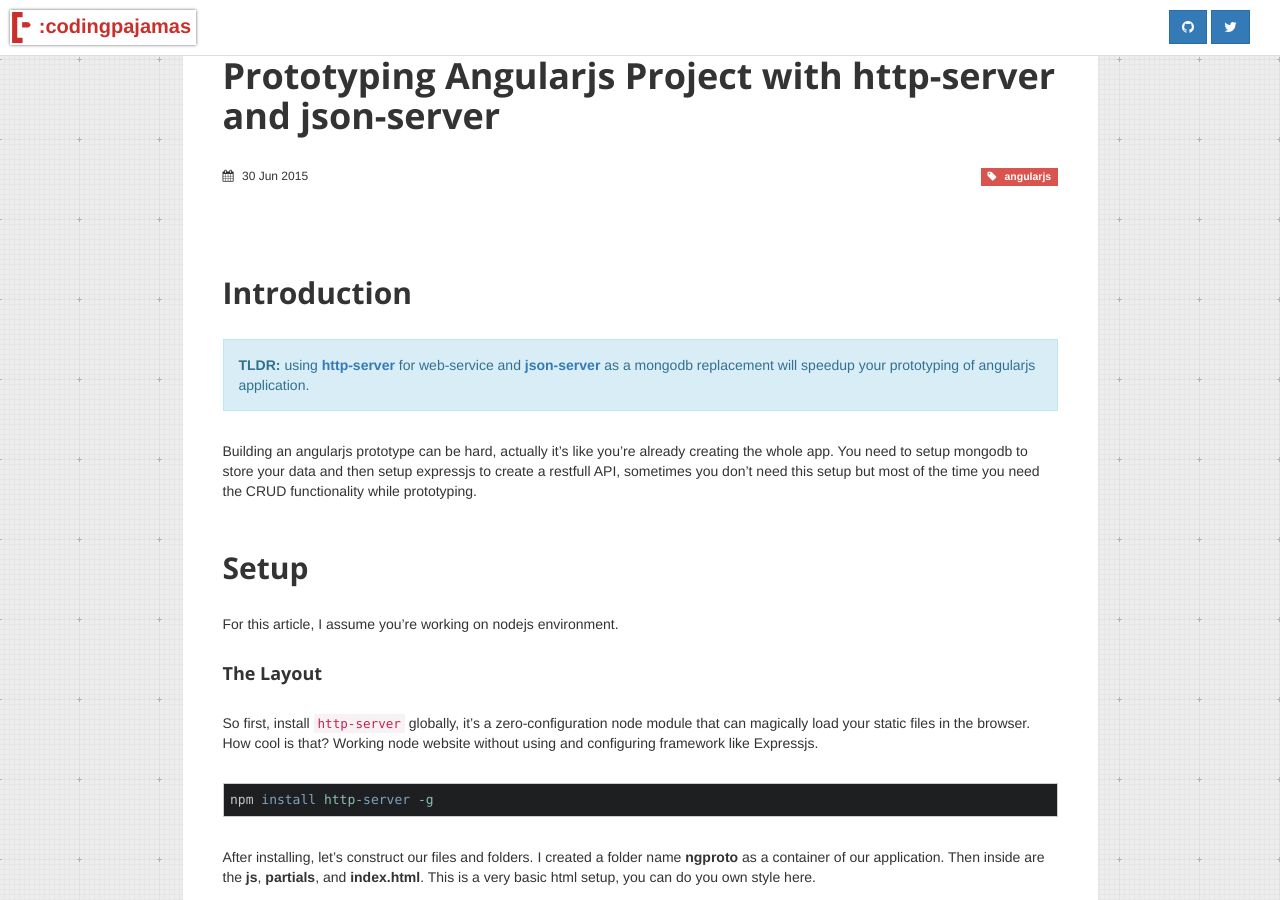
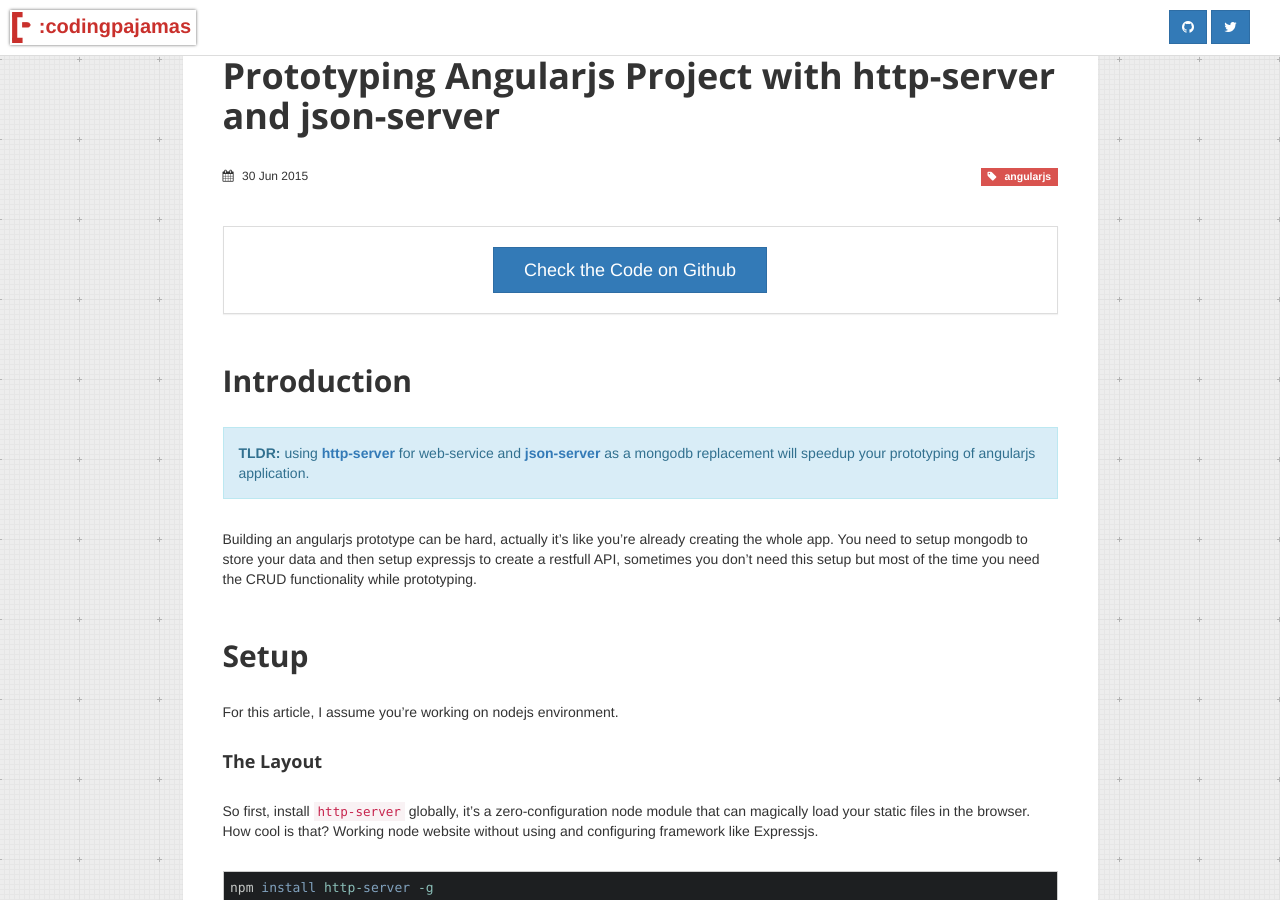
Before and after one commit to codingpajamas/codingpajamas.github.io, a Jekyll site: the page built from _posts/2015-06-30-prototyping-angularjs-project-with-httpserver-and-jsonserver.md, in a window 1280 px wide and 900 px high, scrolled down 501 px. Built offline with Jekyll 4.4.1, drawn with Linux system fonts in a browser that asks for light colours; some web fonts are replaced; some of the changed text lies outside the part shown.

Commit message:
prototyping angularjs with json-server and http-server

````diff
--- a/_posts/2015-06-30-prototyping-angularjs-project-with-httpserver-and-jsonserver.md
+++ b/_posts/2015-06-30-prototyping-angularjs-project-with-httpserver-and-jsonserver.md
@@ -7,13 +7,15 @@ image: /images/pimg/ng.png
 status: published
 ---
 
+{:.text-center.panel.panel-default.padTB20}
+[Check the Code on Github](https://github.com/codingpajamas/ngproto){:.btn.btn-primary.btn-lg.padLR30.mr20}{:target="new"}
+
 ## Introduction
 
 {:.alert.alert-info}
-**TLDR:** using **[http-server](https://github.com/typicode/json-server)** for web-service and **[json-server](https://github.com/typicode/json-server)** as a mongodb replacement will speedup your prototyping of angularjs application.
+**TLDR:** using **[http-server](https://github.com/typicode/json-server){:target="new"}** for web-service and **[json-server](https://github.com/typicode/json-server){:target="new"}** as a mongodb replacement will speedup your prototyping of angularjs application.
 
 Building an angularjs prototype can be hard, actually it's like you're already creating the whole app. You need to setup mongodb to store your data and then setup expressjs to create a restfull API, sometimes you don't need this setup but most of the time you need the CRUD functionality while prototyping.
-
 
 
 ## Setup
@@ -108,7 +110,7 @@
 
 To view a task with specific ```id```, just add ```/id_number``` in the url like ```http://localhost:3000/contacts/1```
 
-Now we have a REST api. [You can learn more about json-server here](https://github.com/typicode/json-server)
+Now we have a REST api. [You can learn more about json-server here](https://github.com/typicode/json-server){:target="new"}
 
 ## Creating our Angularjs Application
 
@@ -161,7 +163,7 @@
 
 ```$routeProvider``` has a ```.when()``` method which adds a new route in the ```$route``` service. This method accepts 2 parameters, **path** and **route properties**. When **path** matches the current URL, it will assign the **route properties** to ```$route.current```. So in our config setup, when viewing our index page which is the ```'/'``` url, ```$routeProvider``` checks if ```'/'``` was declared and when matched it will assign the **route properties** to the current page. We will now in the scope of **listCtrl** and the content of our ```ng-view``` will be swapped with the value of ```templateUrl``` which happens to be **list.html**
 
-Learn more about [$routeProvider here](https://docs.angularjs.org/api/ngRoute/provider/$routeProvider).
+Learn more about [$routeProvider here](https://docs.angularjs.org/api/ngRoute/provider/$routeProvider){:target="new"}.
 
 ### REST Service - .factory()
 
@@ -178,7 +180,7 @@
 
 That's it!!! We wrapped ```$resource``` in a **factory** service so we can reuse it inside of our controllers later.
 
-Learn more about [$resource here](https://docs.angularjs.org/api/ngResource/service/$resource).
+Learn more about [$resource here](https://docs.angularjs.org/api/ngResource/service/$resource){:target="new"}.
 
 
 ## The Basic Angular CRUD
@@ -375,3 +377,6 @@
 This is supposed to be a short post about ```json-server``` and ```http-server``` but I ended up writing about the application code too. We setup **http-server** so we can easily work on our application routes. Then we setup **json-server** as a database so that we can perform REST functionalities without the complicated process of mongodb. We also discussed about ```$resource``` service and how to use its ```query```, ```get```, ```delete```, and ```$save``` methods. We configured routing in ```config``` part and then create the declared controllers.
 
 I hope this article will help you in your next projects and thank you for reading.
+
+{:.text-center.panel.panel-default.padTB20}
+[Check the Code on Github](https://github.com/codingpajamas/ngproto){:.btn.btn-primary.btn-lg.padLR30.mr20}{:target="new"}
````
